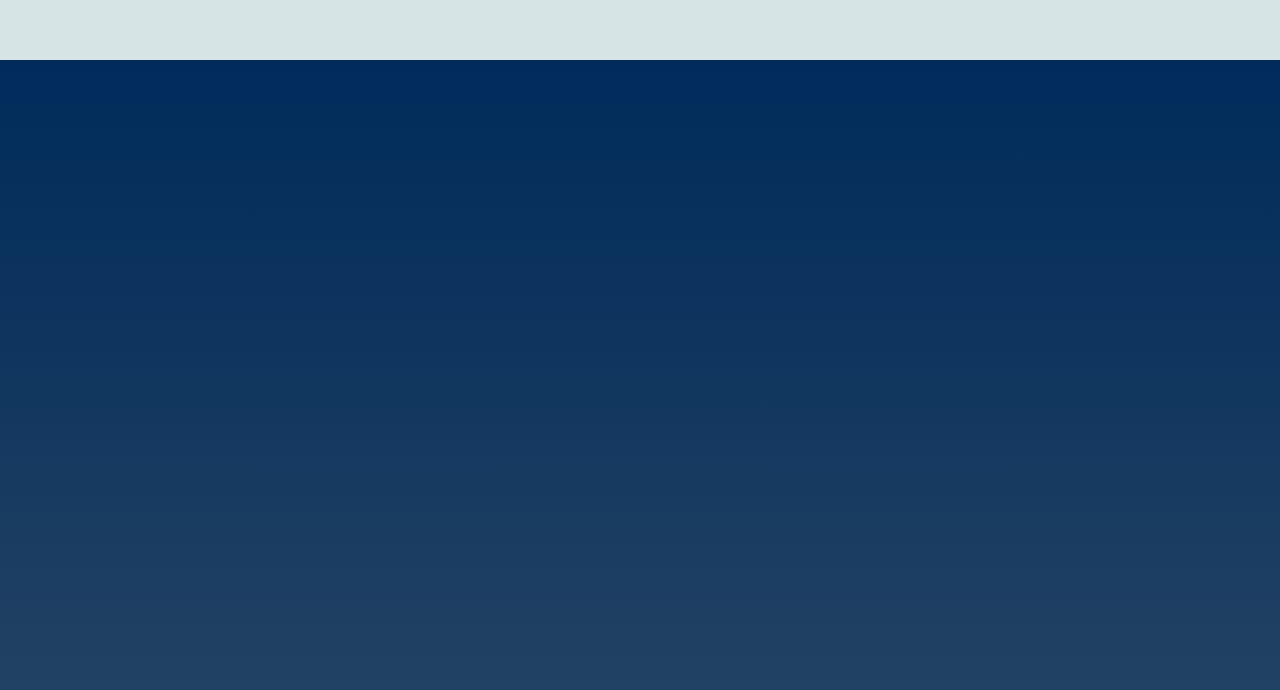
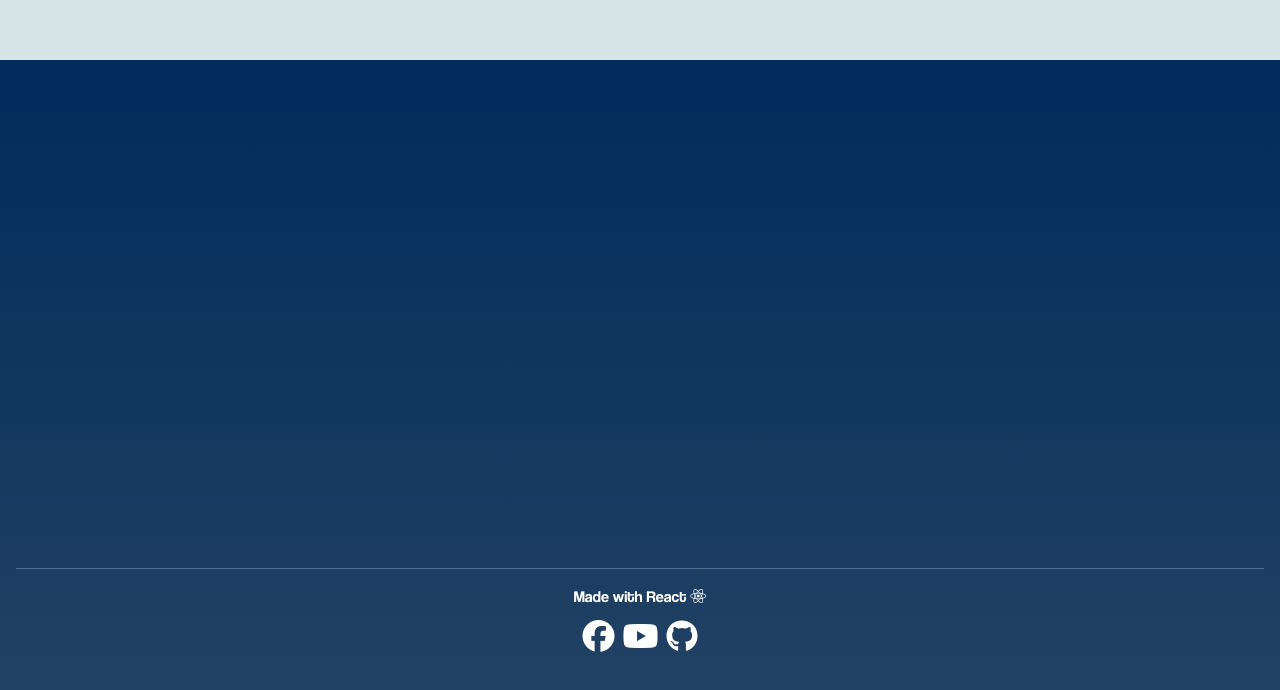
Before and after one commit to justinkenramoso/my-portfolio, a React (Create React App) app: page / in a window 1280 px wide. Shown: the part 3140-3830 px from the top of the page. Built offline with nearby package versions, Linux system fonts and the light colour scheme; a web font is replaced by a local one.

Commit message:
Added Footer and some links

```diff
--- a/src/components/ContactCard.js
+++ b/src/components/ContactCard.js
@@ -1,9 +1,13 @@
 import React from "react";
 
 function ContactCard(props) {
+  let link = props.link;
+  function contactLink() {
+    window.location = link;
+  }
   return (
-    <div className="col">
-      <div className="contact-card" data-aos="zoom-in">
+    <div className="col" data-aos="zoom-in">
+      <div className="contact-card" onClick={contactLink}>
         <i className={`fa-4x fa-${props.iconType} fa-${props.icon}`}></i>
         <h5 className="mt-3 ellipsis">{props.value}</h5>
         <h5 className="ellipsis">{props.value2}</h5>
--- a/src/components/ContactForm.js
+++ b/src/components/ContactForm.js
@@ -2,7 +2,7 @@ import React from "react";
 
 function ContactForm() {
   return (
-    <div className="px-5 text-start mb-5 mb-lg-0" data-aos="zoom-in">
+    <div className="px-5 text-start mb-5" data-aos="zoom-in">
       <form>
         <label className="form-label fs-5 mb-0" htmlFor="name">
           Name
--- /dev/null
+++ b/src/components/Footer.js
@@ -0,0 +1,25 @@
+import React from "react";
+
+function Footer() {
+  return (
+    <div id="footer">
+      <hr />
+      <p>
+        Made with React <i class="fa-brands fa-react"></i>
+      </p>
+      <div className="d-flex justify-content-center">
+        <a href="https://www.facebook.com/justinken.ramoso">
+          <i class="fa-brands fa-facebook fa-2xl mx-1 footer-icon"></i>
+        </a>
+        <a href="https://www.youtube.com/channel/UCB4XAwekCVgOopWRi_UpIVw">
+          <i class="fa-brands fa-youtube fa-2xl mx-1  footer-icon"></i>
+        </a>
+        <a href="https://github.com/justinkenramoso">
+          <i class="fa-brands fa-github fa-2xl mx-1  footer-icon"></i>
+        </a>
+      </div>
+    </div>
+  );
+}
+
+export default Footer;
--- a/src/components/sections/Contact.js
+++ b/src/components/sections/Contact.js
@@ -1,6 +1,7 @@
 import React from "react";
 import ContactCard from "../ContactCard";
 import ContactForm from "../ContactForm";
+import Footer from "../Footer";
 
 function Contact() {
   return (
@@ -19,11 +20,17 @@ function Contact() {
                 value2="@gmail.com"
               />
               <ContactCard icon="phone" iconType="solid" value="09122795762" />
-              <ContactCard icon="linkedin" iconType="brands" value="LinkedIn" />
+              <ContactCard
+                icon="linkedin"
+                iconType="brands"
+                value="LinkedIn"
+                link="https://www.linkedin.com/in/justin-ken-ramoso-1a63b0255/"
+              />
               <ContactCard
                 icon="facebook-messenger"
                 iconType="brands"
                 value="Messenger"
+                link="https://www.messenger.com/t/100022292184090/"
               />
             </div>
           </div>
@@ -32,6 +39,7 @@ function Contact() {
           </div>
         </div>
       </div>
+      <Footer />
     </div>
   );
 }
--- a/src/components/sections/Modals.js
+++ b/src/components/sections/Modals.js
@@ -23,7 +23,14 @@ function Modals() {
           "Uses Handlebars for layout.",
           "Uses Bootstrap for easy responsiveness.",
         ]}
-        tech={["Node JS", "Express JS", "Handlebars", "Bootstrap", "Vercel"]}
+        tech={[
+          "Node JS",
+          "Node-Fetch",
+          "Express JS",
+          "Handlebars",
+          "Bootstrap",
+          "Vercel",
+        ]}
         image1={rmdbImg}
         image2={rmdbImg2}
         mbImage={rmdbImgMb}
--- a/src/css/main.css
+++ b/src/css/main.css
@@ -206,7 +206,7 @@ header {
 .contact-card {
   width: 100%;
   cursor: pointer;
-  transition: all 0.3s;
+  transition: all 0.5s;
 }
 
 .contact-card:hover {
@@ -216,6 +216,15 @@ header {
 .ellipsis {
   white-space: nowrap;
   overflow: hidden;
+}
+
+.footer-icon {
+  color: white;
+  transition: all 0.3s;
+}
+
+.footer-icon:hover {
+  color: #8fe3cf;
 }
 
 @font-face {
--- a/src/scss/_contact.scss
+++ b/src/scss/_contact.scss
@@ -7,7 +7,7 @@
 .contact-card {
   width: 100%;
   cursor: pointer;
-  transition: all 0.3s;
+  transition: all 0.5s;
 }
 .contact-card:hover {
   color: $accent2;
--- /dev/null
+++ b/src/scss/_footer.scss
@@ -0,0 +1,9 @@
+@import "variables";
+
+.footer-icon {
+  color: white;
+  transition: all 0.3s;
+}
+.footer-icon:hover {
+  color: $accent2;
+}
--- a/src/scss/main.scss
+++ b/src/scss/main.scss
@@ -4,6 +4,7 @@
 @import "skills";
 @import "about";
 @import "contact";
+@import "footer";
 
 // Utility
 @import "fonts";
```
Also changed, not shown: 1 other file (tests, documents, lock files or other folders).
